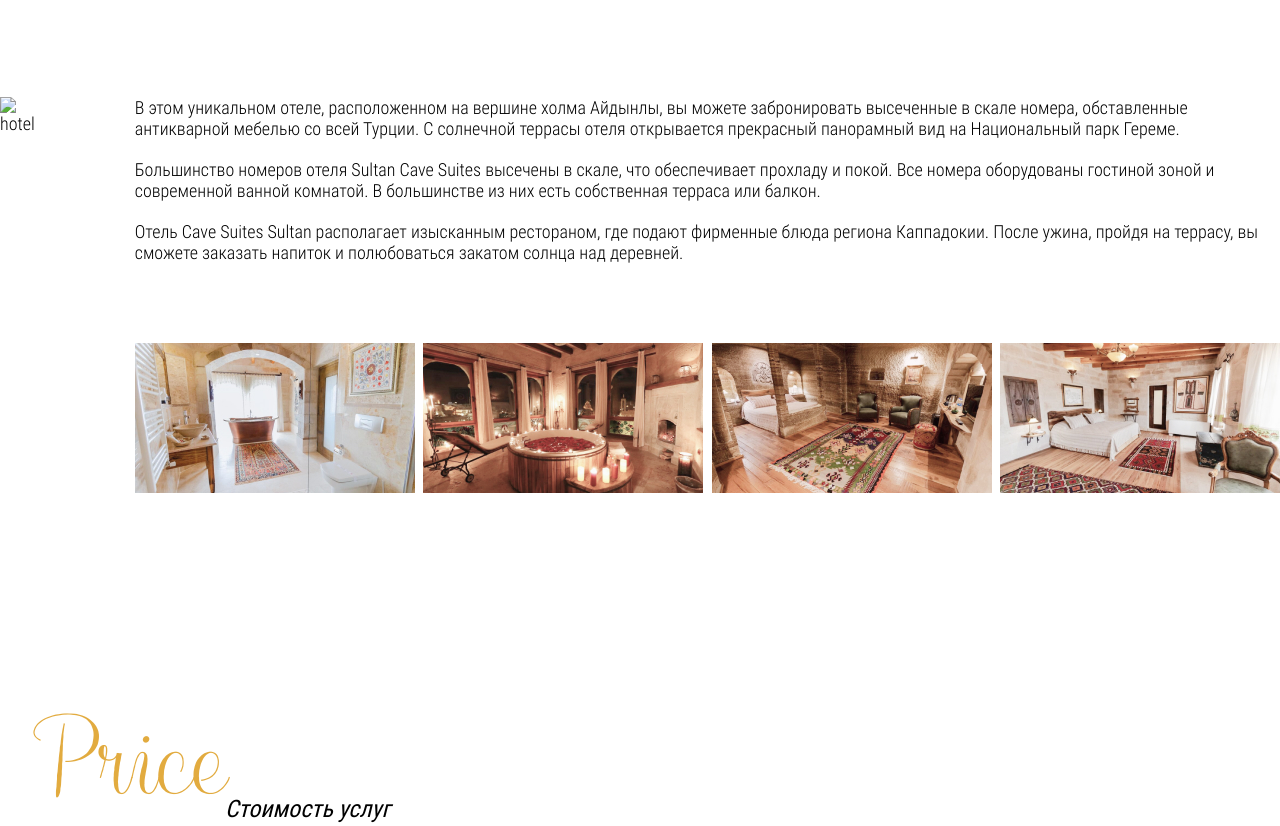
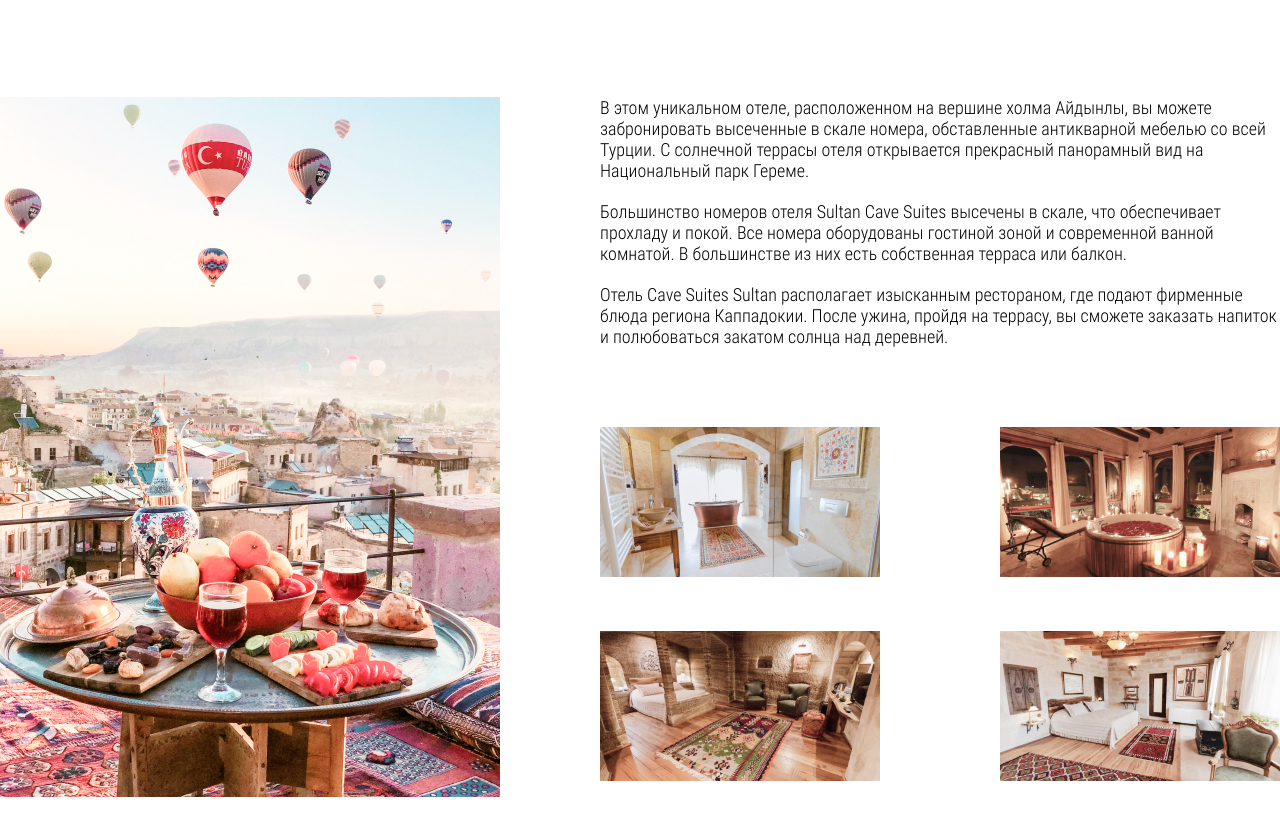
Before and after one commit to Nick-makhony/Cappadocia, a plain HTML site: page index.html in a window 1280 px wide. Shown: the part 3550-4376 px from the top of the page. Drawn offline with nearby package versions, Linux system fonts and the light colour scheme; the site is published under a folder, as on GitHub Pages, so addresses that start at the root find nothing.

Commit message:
Update index.html

```diff
--- a/index.html
+++ b/index.html
@@ -157,7 +157,7 @@
         </h3>
         </div>
         <div class="hotel__inner">
-          <img class="hotel__image" src="/images/hotel.jpg" alt="hotel" />
+          <img class="hotel__image" src="images/hotel.jpg" alt="hotel" />
           <div class="hotel__content">
             <p class="hotel__text">
               В этом уникальном отеле, расположенном на вершине холма Айдынлы,
```
